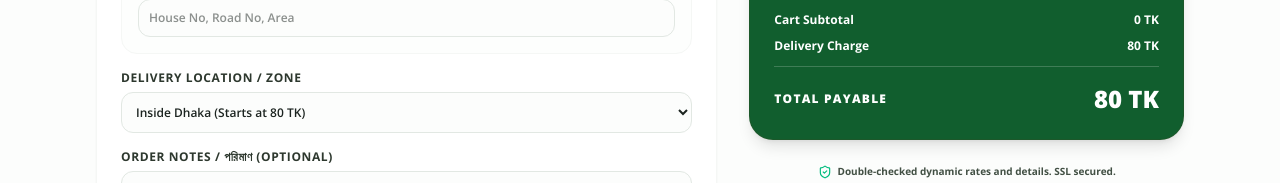
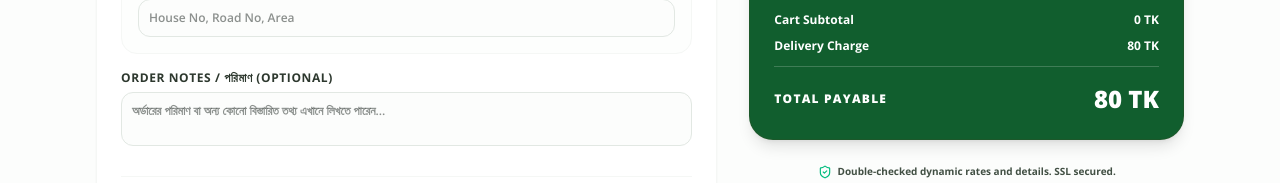
Before and after one commit to uTurn2679/CandBMart, a Next.js app: page /checkout in a window 1280 px wide. Shown: the part 568-751 px from the top of the page. Built offline with nearby package versions, Linux system fonts and the light colour scheme; no server answers.

Commit message:
feat: Automate delivery zone and charge based on selected district

```diff
--- a/src/app/checkout/page.tsx
+++ b/src/app/checkout/page.tsx
@@ -53,6 +53,8 @@ export default function CheckoutPage() {
             setRoadArea(parts[0]);
             setThana(parts[1]);
             setDistrict(parts[2]);
+            if (parts[2] === "Dhaka") setDeliveryZone("INSIDE_DHAKA");
+            else setDeliveryZone("OUTSIDE_DHAKA");
           } else {
             setRoadArea(user.address);
           }
@@ -288,8 +290,14 @@ export default function CheckoutPage() {
                         <select
                           value={district}
                           onChange={(e) => {
-                            setDistrict(e.target.value);
+                            const val = e.target.value;
+                            setDistrict(val);
                             setThana(""); // Reset thana when district changes
+                            if (val === "Dhaka") {
+                              setDeliveryZone("INSIDE_DHAKA");
+                            } else {
+                              setDeliveryZone("OUTSIDE_DHAKA");
+                            }
                           }}
                           required
                           className="w-full bg-zinc-50 dark:bg-zinc-950 border border-zinc-200 dark:border-zinc-800 rounded-xl p-2.5 text-xs font-semibold outline-none focus:border-brand-orange transition"
@@ -342,19 +350,7 @@ export default function CheckoutPage() {
                     </div>
                   </div>
 
-                  <div>
-                    <label className="block text-xs font-bold text-zinc-500 mb-1.5 uppercase tracking-wider">
-                      Delivery Location / Zone
-                    </label>
-                    <select
-                      value={deliveryZone}
-                      onChange={(e) => setDeliveryZone(e.target.value)}
-                      className="w-full bg-zinc-50 dark:bg-zinc-950 border border-zinc-200 dark:border-zinc-800 rounded-xl p-2.5 text-xs font-semibold outline-none focus:border-brand-orange transition"
-                    >
-                      <option value="INSIDE_DHAKA">Inside Dhaka (Starts at 80 TK)</option>
-                      <option value="OUTSIDE_DHAKA">Outside Dhaka (Starts at 150 TK)</option>
-                    </select>
-                  </div>
+
 
                   <div>
                     <label className="block text-xs font-bold text-zinc-500 mb-1.5 uppercase tracking-wider">
```
